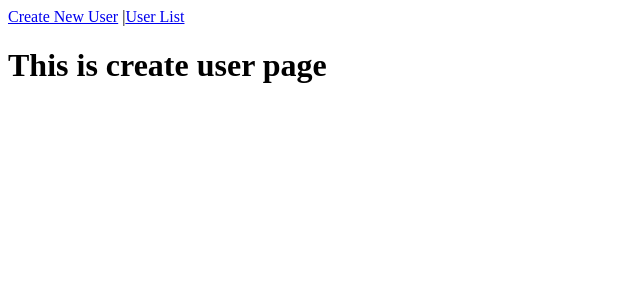
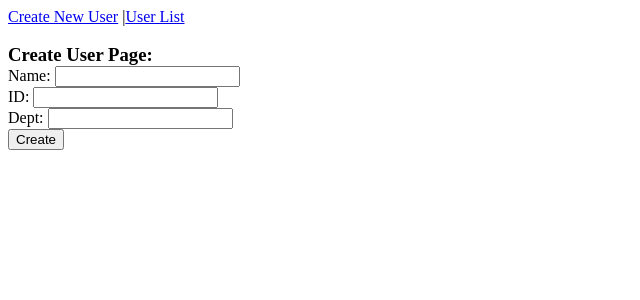
Before and after one commit to alamin200290/teaching-reactjs-summer-2020-2021-sec-a, a React (Create React App) app in the folder react-test/: page /create in a window 1280 px wide. Shown: the top 300 px of the page, without its empty margins (0-640 px from the left). Built offline with nearby package versions, Linux system fonts and the light colour scheme.

Commit message:
react edit+create function

```diff
--- a/react-test/src/App.js
+++ b/react-test/src/App.js
@@ -27,9 +27,9 @@ function App() {
             </div>
           </Route>
           <Route path='/create'>
-              <CreateUser/>
+              <CreateUser status='add' />
           </Route>
-          <Route path='/edit/' children={<h1>Edit form</h1>}></Route>
+          <Route path='/edit/:id' children={<CreateUser status='edit' />}></Route>
           <Route path='*'>
               404 not found
           </Route>
--- a/react-test/src/components/CreateUser.js
+++ b/react-test/src/components/CreateUser.js
@@ -1,7 +1,18 @@
+import { useParams } from "react-router";
 
-const CreateUser = ()=>{
+const CreateUser = ({status})=>{
+    const {id:eid} = useParams();
     return(
-        <h1>This is create user page</h1>
+        <>
+            <br/>
+            <h3>{status==='add'?'Create':'Edit'} User Page: {eid}</h3>
+            <form>
+                Name: <input type='text' name='name' value=""/> <br/>
+                ID: <input type='text' name='id' value="" /><br/>
+                Dept: <input type='text' name='dpet' value="" /><br/>
+                <input type='submit' value={status==='add'?'Create':'Update'}/>
+            </form>
+        </>
     );
 }
 
```
